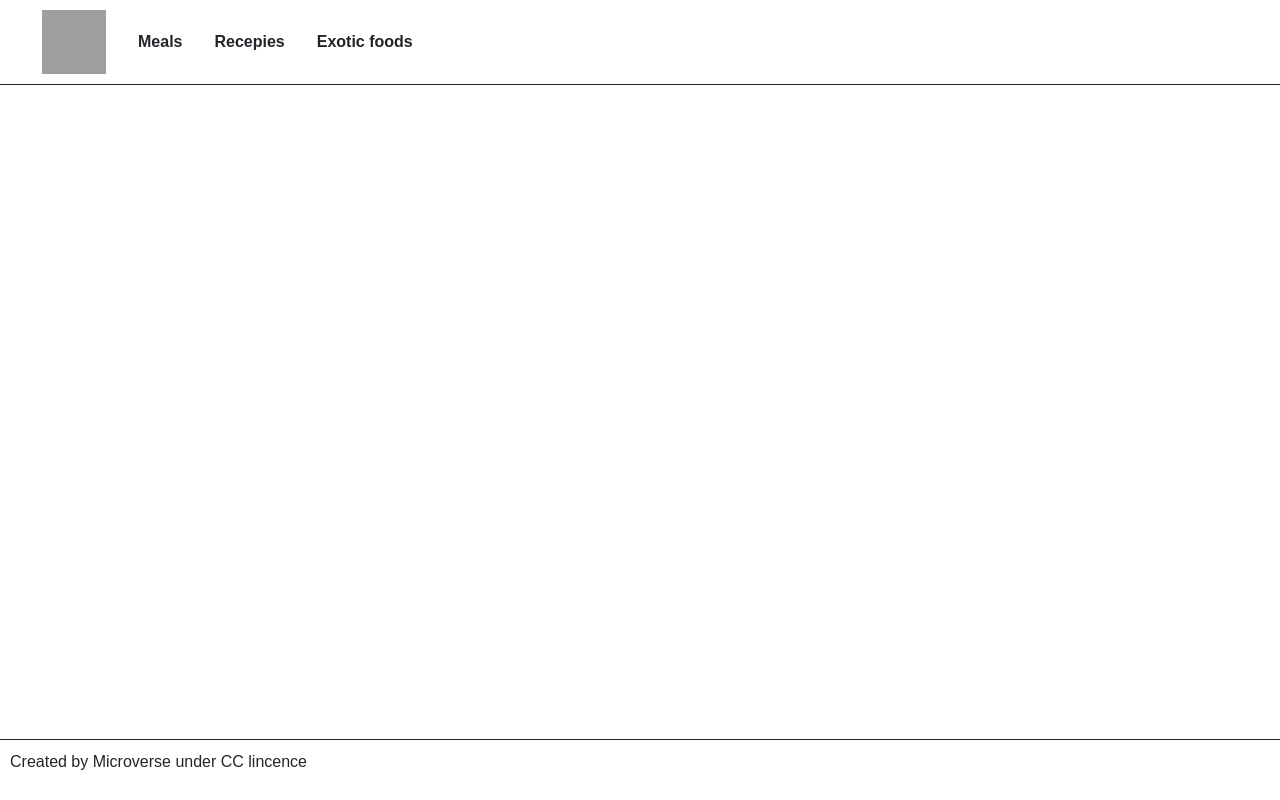
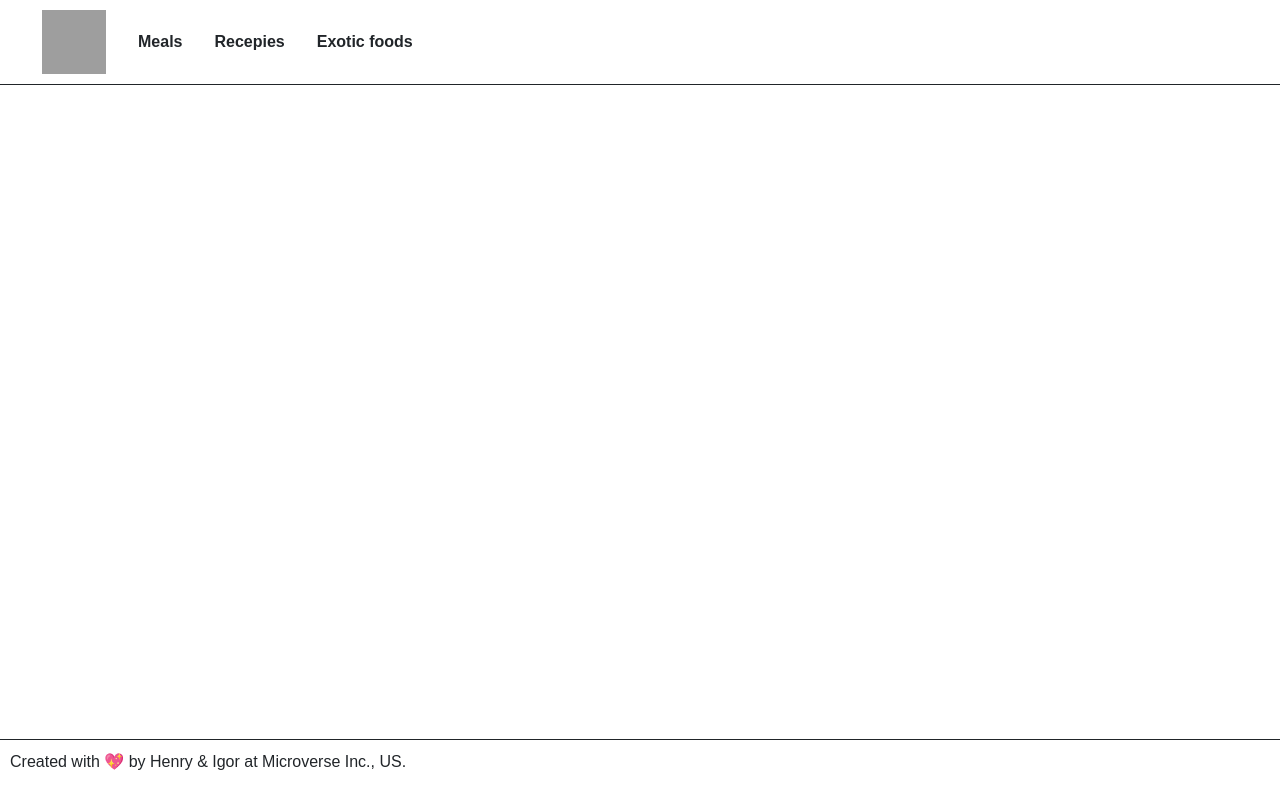
Before and after one commit to igorkol91/RestorauntApi, a website built with webpack: page src/index.html in a window 1280 px wide. Built offline with nearby package versions, Linux system fonts and the light colour scheme; no server answers; grey boxes are pictures that could not be loaded.

Commit message:
Personalize footer text

```diff
--- a/src/index.html
+++ b/src/index.html
@@ -35,7 +35,7 @@
     </header>
     <main class="main row"></main>
     <footer class="footer">
-      <p class="footer-text">Created by Microverse under CC lincence</p>
+      <p class="footer-text">Created with 💖 by Henry & Igor at Microverse Inc., US.</p>
     </footer>
   </body>
 </html>
```
